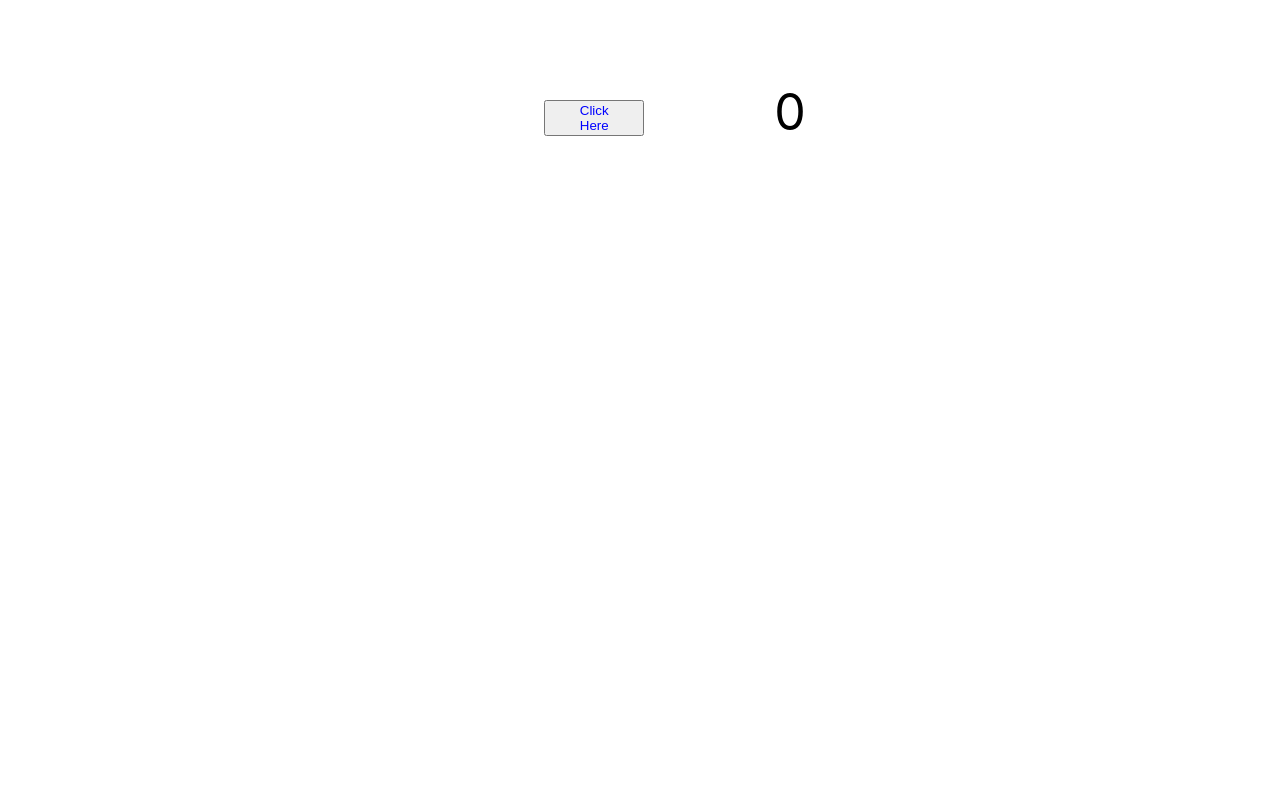
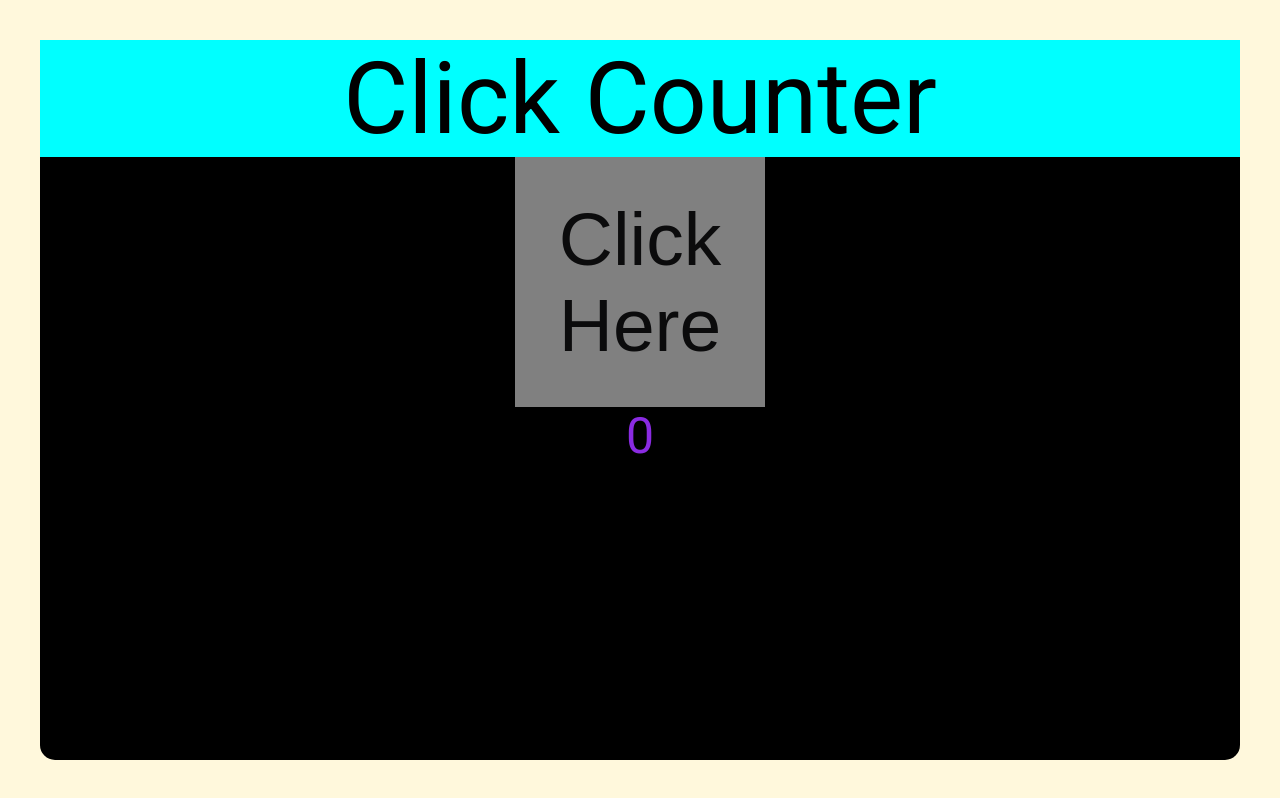
Before and after one commit to me-coderaider/Learning-React, a React (Create React App) app: page / in a window 1280 px wide. Built offline with nearby package versions, Linux system fonts and the light colour scheme.

Commit message:
beautification changes 6

```diff
--- a/public/index.html
+++ b/public/index.html
@@ -15,6 +15,10 @@
       user's mobile device or desktop. See https://developers.google.com/web/fundamentals/web-app-manifest/
     -->
     <link rel="manifest" href="%PUBLIC_URL%/manifest.json" />
+    <!-- <link rel="stylesheet" href="https://fonts.googleapis.com/css?family=Sofia"> -->
+    <link rel="preconnect" href="https://fonts.googleapis.com">
+    <link rel="preconnect" href="https://fonts.gstatic.com" crossorigin>
+      <link href="https://fonts.googleapis.com/css2?family=Roboto:wght@400;700&display=swap" rel="stylesheet">
     <!--
       Notice the use of %PUBLIC_URL% in the tags above.
       It will be replaced with the URL of the `public` folder during the build.
--- a/src/counter/Counter.css
+++ b/src/counter/Counter.css
@@ -1,14 +1,44 @@
+.mainbox{
+    background-color: cornsilk;
+    /* margin: px; */
+    padding: 40px 40px;
+    height: 90vh;
+}
+.innerBox{
+    background-color: black;
+    height: 90vh;
+    /* width: 100px;
+    height: 100px; */
+    border-radius: 15px;
+}
 .button {
-    margin: 100px 100px 100px 100px;
-    padding-left: 30px;
-    padding-right: 30px;
-    width: 100px;
-    color: blue;
+    /* margin: 100px 100px 100px 100px; */
+    /* padding-left: 30px;
+    padding-right: 30px; */
+    border: 0;
+    width: 250px;
+    height: 250px;
+    color: rgb(11, 11, 12);
+    background-color: grey;
+
+
+    font-size: 75px;
+}
+.button:hover{
+    background-color: blue;
 }
 .count{
     /* padding-left: 30px;
     padding-top: 30px; */
-    padding: 30px 30px 30px 30px;
-    border-top: 30px;
+    /* padding: 30px 30px 30px 30px;
+    border-top: 30px; */
     font-size: 50px;
+    color: blueviolet;
 }
+.clickCounter{
+    font: bold;
+    font-size: 100px;
+    align-items: left;
+    background-color: aqua;
+    border-radius: initial 10px;
+}
--- a/src/counter/Counter.jsx
+++ b/src/counter/Counter.jsx
@@ -22,9 +22,14 @@ class Counter extends Component{
 
     render(){
         return (
-            <div>
-                <button className='button' onClick={this.clickCounter}>Click Here</button>
-                <span className='count'>{this.state.counter}</span>
+            <div className='mainbox'>
+                <div className='innerBox'>
+                    <div className='clickCounter'>Click Counter</div>
+                    <div>
+                        <button className='button' onClick={this.clickCounter}>Click Here</button>
+                        <div><span className='count'>{this.state.counter}</span></div>
+                    </div>
+                </div>
             </div>
         )
     }
--- a/src/index.css
+++ b/src/index.css
@@ -1,10 +1,14 @@
 body {
   margin: 0;
-  font-family: -apple-system, BlinkMacSystemFont, 'Segoe UI', 'Roboto', 'Oxygen',
+  font-family: 'Roboto', 'Segoe UI',  'Oxygen',
     'Ubuntu', 'Cantarell', 'Fira Sans', 'Droid Sans', 'Helvetica Neue',
     sans-serif;
   -webkit-font-smoothing: antialiased;
   -moz-osx-font-smoothing: grayscale;
+
+  overflow: hidden;
+
+  /* background-image: linear-gradient(to right,rgb(144, 236, 40), yellow); */
 }
 
 code {
```
